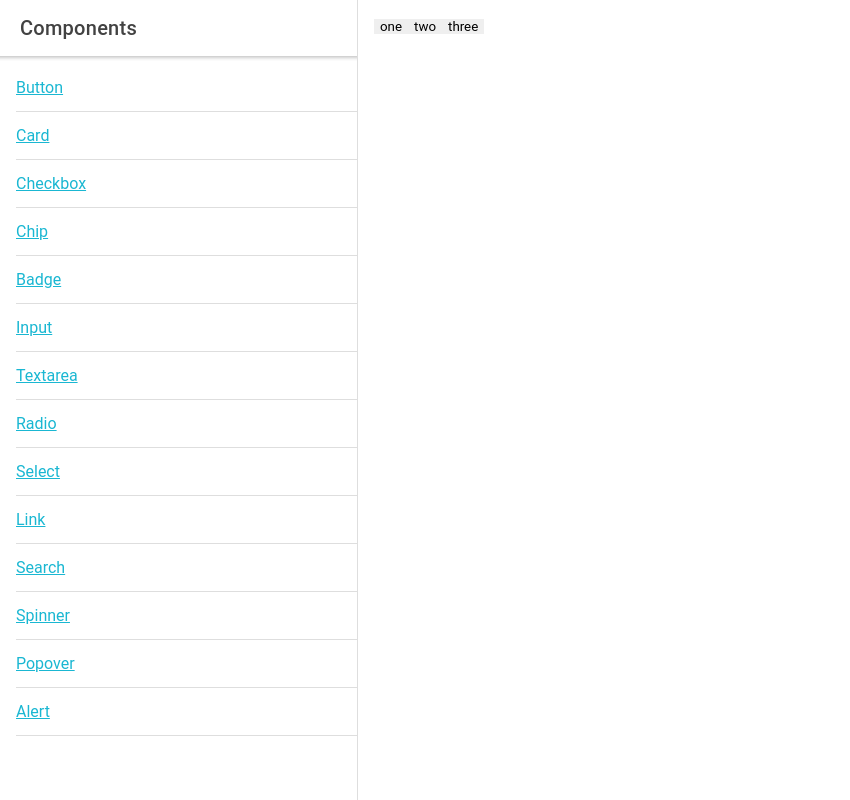
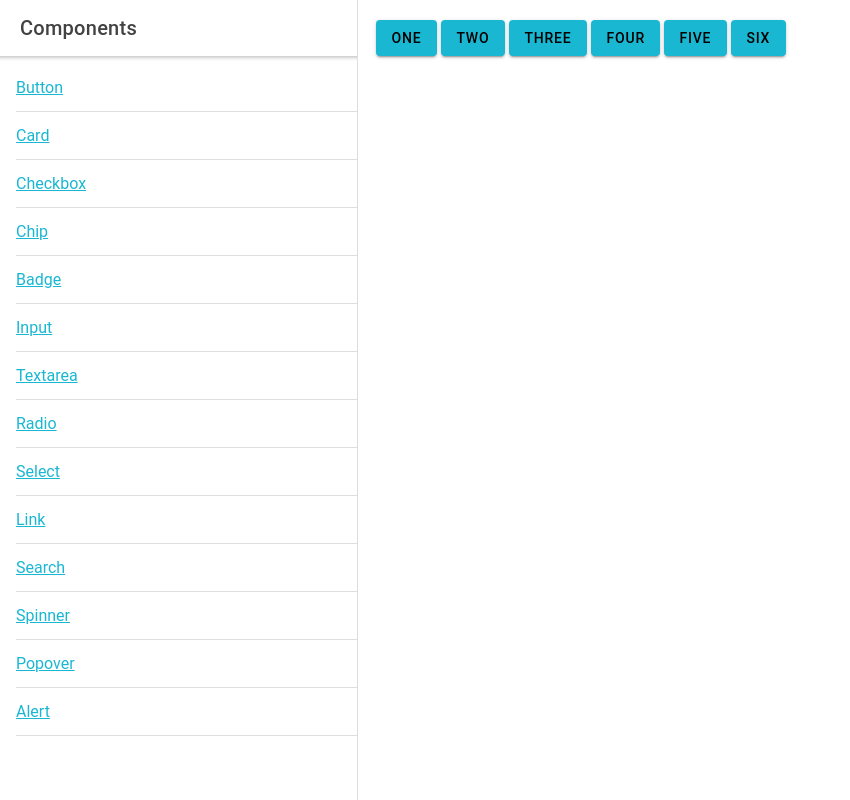
Before and after one commit to o-t-w/ionic-component-lib, a React (Create React App) app: page /alert in a window 1280 px wide. Shown: the whole page, without its empty margins (0-850 px from the left). Built offline with nearby package versions, Linux system fonts and the light colour scheme.

Commit message:
finish alert component page

```diff
--- a/src/components/Alert.tsx
+++ b/src/components/Alert.tsx
@@ -1,6 +1,5 @@
+import { IonAlert, IonButton } from "@ionic/react";
 import React, { Fragment, useState } from "react";
-
-import { IonAlert } from "@ionic/react";
 
 const Alert = props => {
   const [alertState, setAlertState] = useState({
@@ -14,21 +13,37 @@ const Alert = props => {
 
   return (
     <>
-      <button
+      <IonButton
         onClick={() => setAlertState({ ...alertState, showAlert1: true })}
       >
         one
-      </button>
-      <button
+      </IonButton>
+      <IonButton
         onClick={() => setAlertState({ ...alertState, showAlert2: true })}
       >
         two
-      </button>
-      <button
+      </IonButton>
+      <IonButton
         onClick={() => setAlertState({ ...alertState, showAlert3: true })}
       >
         three
-      </button>
+      </IonButton>
+      <IonButton
+        onClick={() => setAlertState({ ...alertState, showAlert4: true })}
+      >
+        four
+      </IonButton>
+      <IonButton
+        onClick={() => setAlertState({ ...alertState, showAlert5: true })}
+      >
+        five
+      </IonButton>
+      <IonButton
+        onClick={() => setAlertState({ ...alertState, showAlert6: true })}
+      >
+        six
+      </IonButton>
+
       <IonAlert
         isOpen={alertState.showAlert1}
         onDidDismiss={() => setAlertState({ ...alertState, showAlert1: false })}
```
